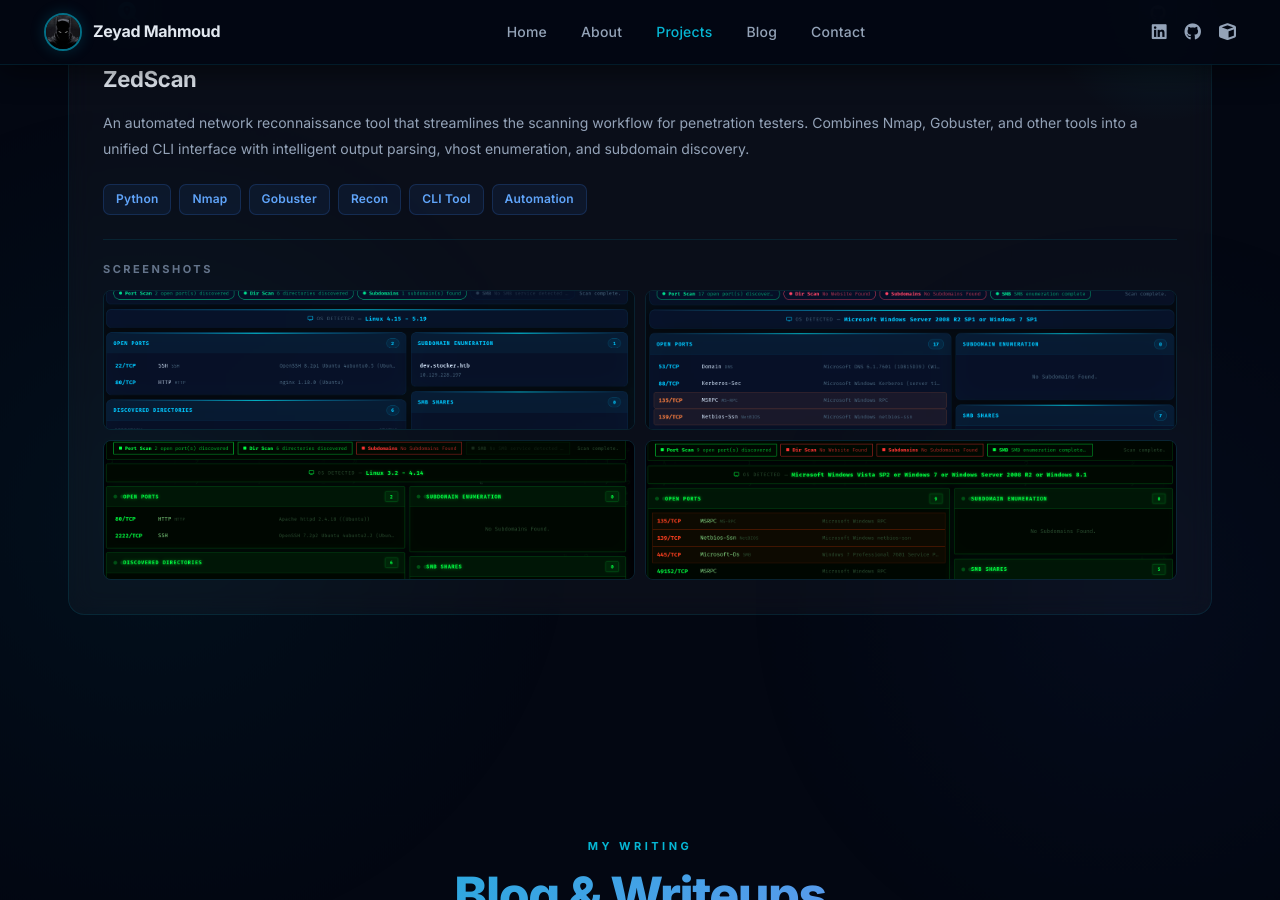
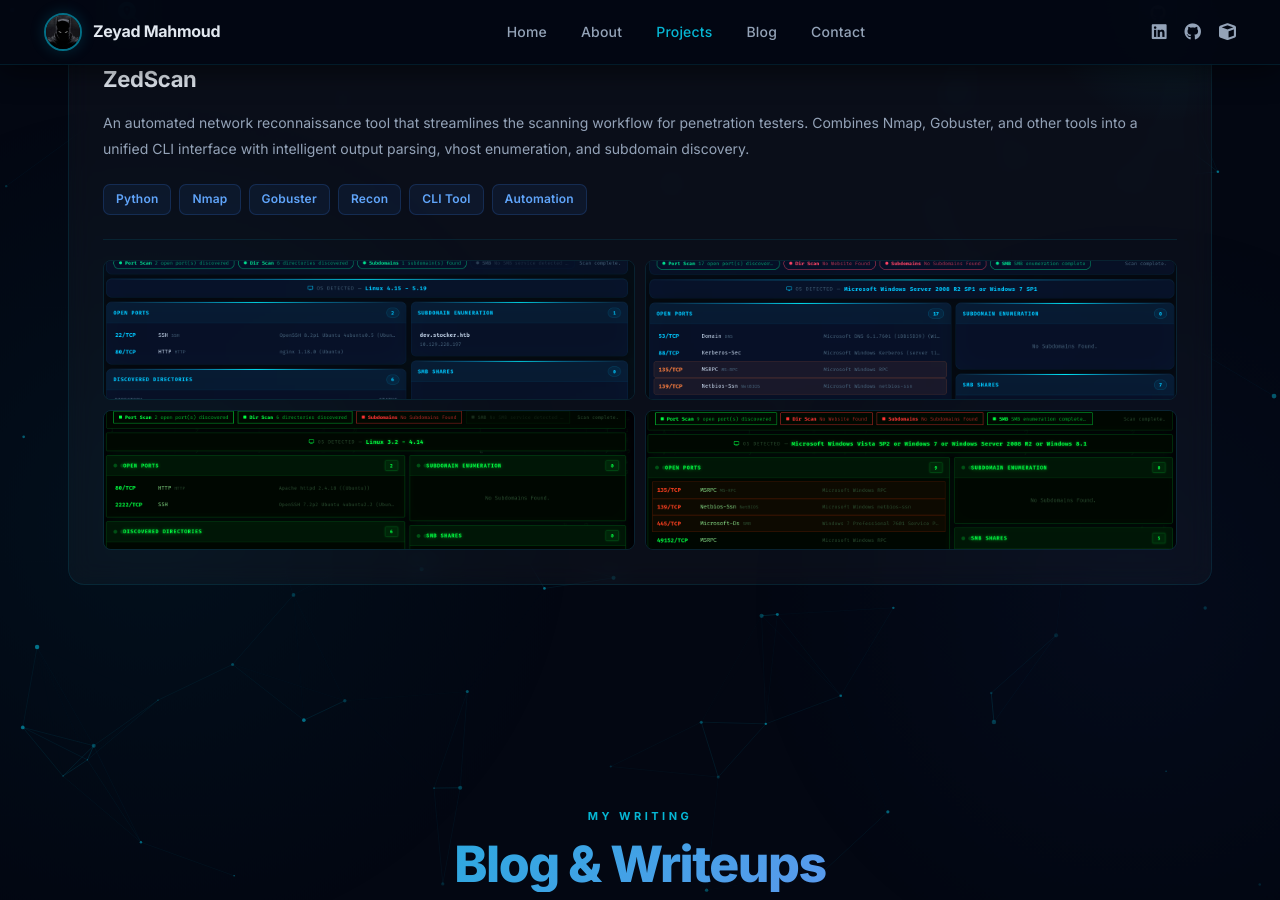
Before and after one commit to zeyad-mahmoud7/zeyad-mahmoud7.github.io, a Jekyll site: the page built from index.md, in a window 1280 px wide and 900 px high, scrolled down 2082 px. Built offline with Jekyll 4.4.1, drawn with Linux system fonts in a browser that asks for light colours.

Commit message:
Extend particle animation full-page, remove screenshots label
- Move canvas to default.html so particles render across entire page
- Change canvas CSS to position:fixed so animation persists while scrolling
- Remove 'Screenshots' text label above project image grid

```diff
--- a/_layouts/default.html
+++ b/_layouts/default.html
@@ -19,6 +19,8 @@
 </head>
 <body>
 
+  <canvas id="particles-canvas"></canvas>
+
   <div class="page-wrapper">
 
     {% include navbar.html %}
--- a/assets/css/style.css
+++ b/assets/css/style.css
@@ -259,9 +259,12 @@ body::after {
 }
 
 #particles-canvas {
-  position: absolute;
+  position: fixed;
   inset: 0;
+  width: 100%;
+  height: 100%;
   z-index: 0;
+  pointer-events: none;
 }
 
 .hero-content {
--- a/index.md
+++ b/index.md
@@ -5,7 +5,6 @@ title: Home
 
 <!-- ===== HERO ===== -->
 <section id="home" class="hero">
-  <canvas id="particles-canvas"></canvas>
   <div class="hero-content">
     <div class="hero-badge">
       <span class="badge-dot"></span>
@@ -137,7 +136,6 @@ title: Home
           <span class="tag">Automation</span>
         </div>
         <div class="project-screenshots">
-          <p class="screenshots-label">Screenshots</p>
           <div class="screenshots-grid">
             <img src="/assets/images/zedscan/ss1.png" alt="ZedScan screenshot 1" loading="lazy">
             <img src="/assets/images/zedscan/ss2.png" alt="ZedScan screenshot 2" loading="lazy">
```
